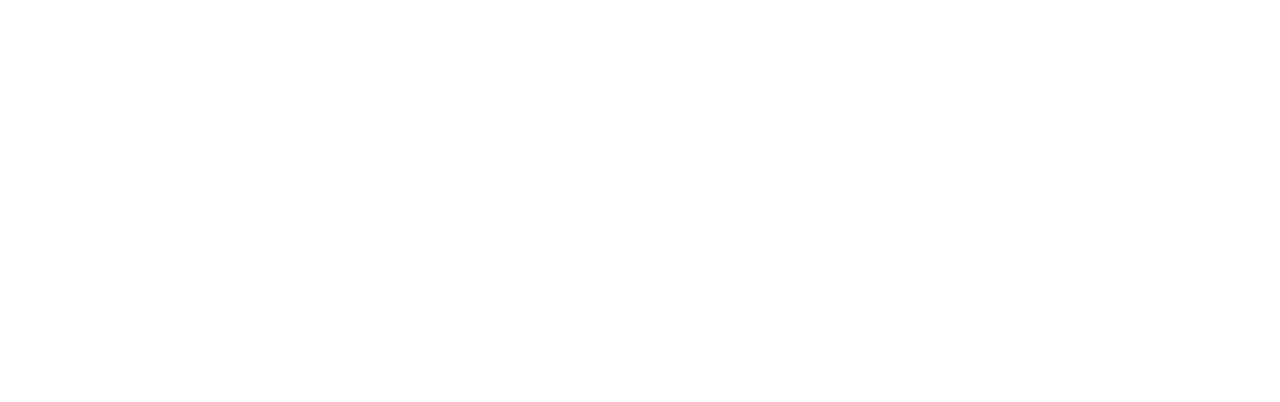
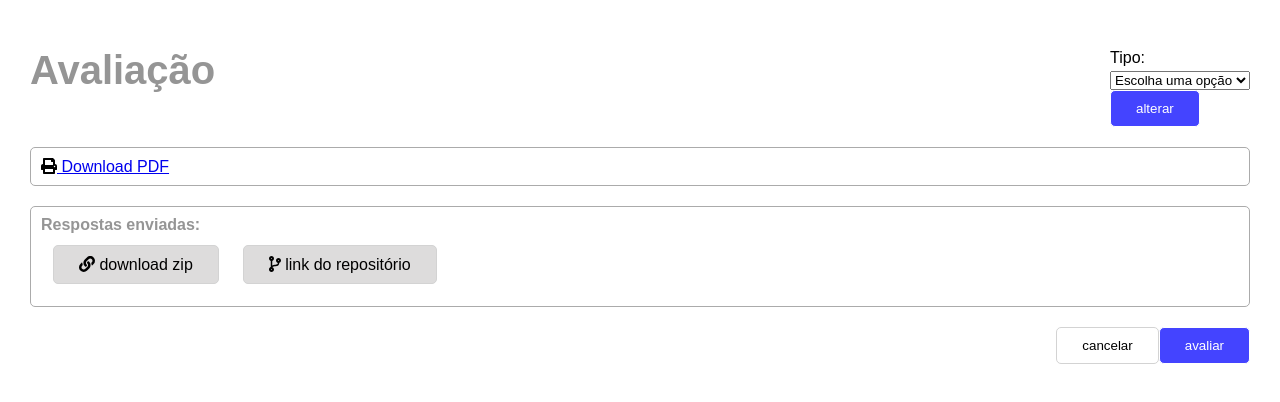
Before and after one commit to aceleradora-TW/acelera-mais-front, a React (Create React App) app: page /evaluation in a window 1280 px wide. Before the commit this address had no page. Shown: the top 402 px of the page. Built offline with nearby package versions, Linux system fonts and the light colour scheme; what react-dotenv would draw is missing.

Commit message:
adiciona useState

```diff
--- a/src/routes/index.js
+++ b/src/routes/index.js
@@ -3,7 +3,7 @@
 import HiringProcessPage from '../pages/hiring-process'
 import { IsAuth } from '../pages/protected-route/index.js'
 import { ExercisesPage } from '../pages/exercises'
-import EvaluationChallenge from '../pages/evaluation-challenge'
+import Evaluation from '../pages/../pages/evaluation'
 
 const AppRoutes = () => {
   return (
@@ -17,7 +17,7 @@
           <Route path="/exercises/:id" element={<ExercisesPage />} exact />
         </Route>
         <Route>
-        <Route path="/evaluation-challenge" element={<EvaluationChallenge />} exact />
+        <Route path="/evaluation" element={<Evaluation />} exact />
         </Route>
       </Routes>
     </BrowserRouter>
```
Also changed, not shown: src/pages/evaluation/index.js (renamed from src/pages/evaluation-challenge/index.js, +10 -2 lines), src/pages/evaluation/style.css (renamed from src/pages/evaluation-challenge/style.css).
